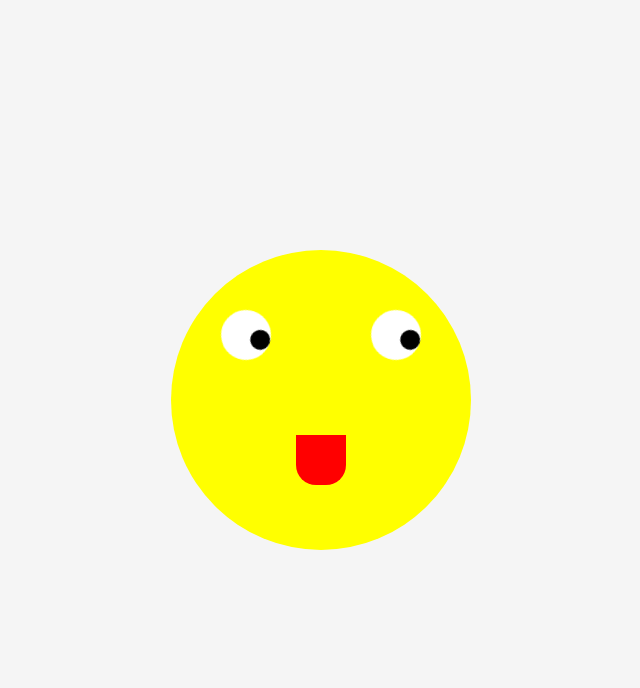
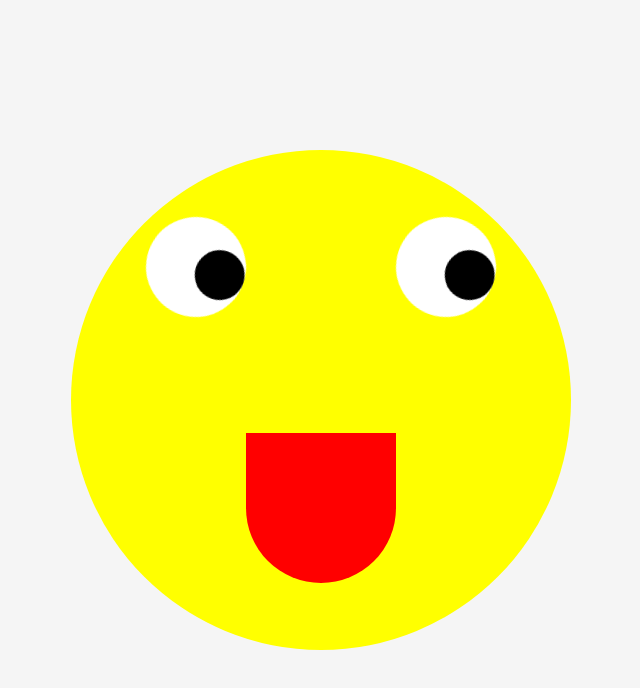
Before and after one commit to kumarvivek26763/Q-spider--web-tech-, a plain HTML site: page CSS/EmojiTask1/Index.html in a window 1280 px wide. Shown: the whole page, without its empty margins (319-959 px from the left). Drawn offline with Linux system fonts and the light colour scheme.

Commit message:
Final emoji

```diff
--- a/CSS/EmojiTask1/Index.html
+++ b/CSS/EmojiTask1/Index.html
@@ -21,8 +21,8 @@
 
         }
         .main{
-            height: 300px;
-            width: 300px;
+            height: 500px;
+            width: 500px;
 
 
         }
@@ -43,7 +43,7 @@
 
         }
         .eyes{
-            height:20%;
+            height: 30%;
             width: 100%;
 
             display: flex;
@@ -52,8 +52,8 @@
 
         }
         .eye{
-            height: 50px;
-            width: 50px;
+            height: 100px;
+            width: 100px;
             background-color: white;
             border-radius: 50%;
             display: flex;
@@ -65,8 +65,8 @@
             animation-iteration-count: infinite;
         }
         .eyeball{
-            height: 20px;
-            width: 20px;
+            height: 50px;
+            width: 50px;
             border-radius: 50%;
             background-color: black;
 
@@ -82,14 +82,14 @@
 
         }
         .eyeball1{
-              height: 20px;
-            width: 20px;
+              height: 50px;
+            width: 50px;
             border-radius: 50%;
             background-color: black;
         }
         .mouth{
-             height:20%;
-            width: 100%;
+             height:30%;
+             width: 100%;
 
             display: flex;
             align-items: center;
@@ -100,20 +100,14 @@
         }
         .hello{
             background-color:red;
-            height: 50px;
-            width: 50px;
-            border-bottom-left-radius: 20px;
-            border-bottom-right-radius: 20px;
-
-
-
+            height: 150px;
+            width: 150px;
+            border-radius: 0 0 50% 50%;
         }
 
 
 
     </style>
-
-
 
 </head>
 <body>
```
